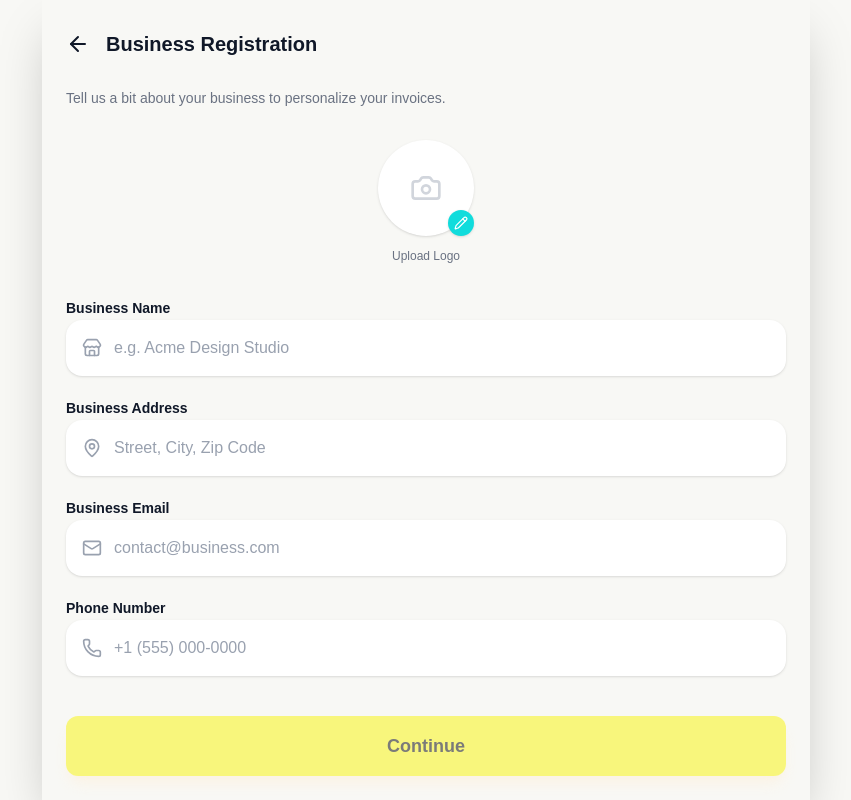
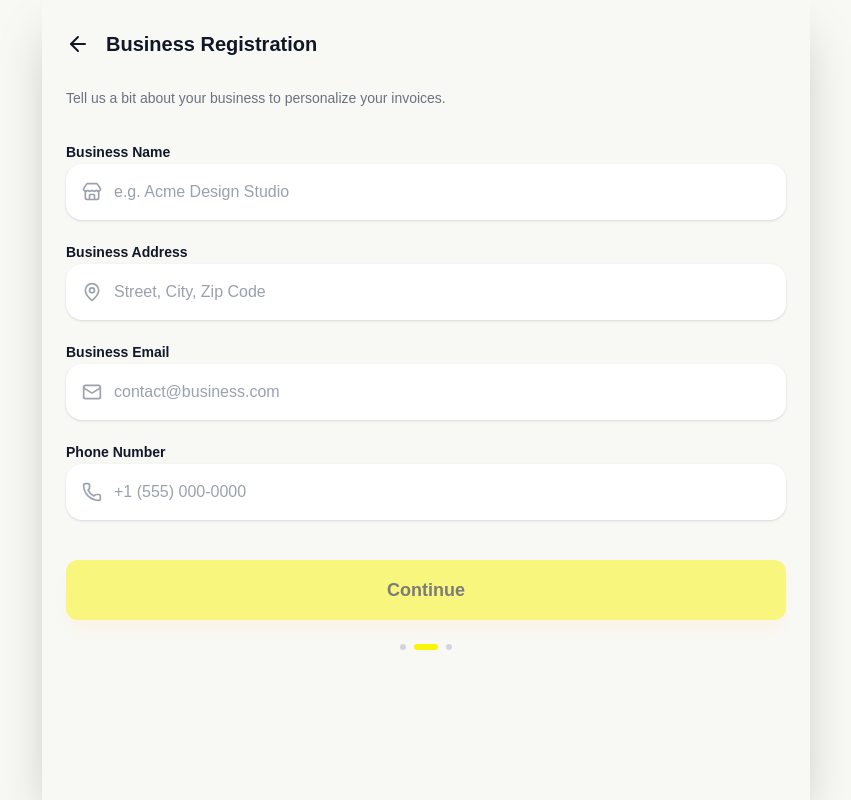
Before and after one commit to DennisDon678/instantinvoice, a Next.js app: page /onboarding in a window 1280 px wide. Shown: the whole page, without its empty margins (214-1065 px from the left). Built offline with nearby package versions, Linux system fonts and the light colour scheme.

Commit message:
feat: Implement dashboard page with financial summaries, invoice search/filtering, and initial onboarding redirection.

```diff
--- a/app/dashboard/page.jsx
+++ b/app/dashboard/page.jsx
@@ -9,7 +9,8 @@ import {
     CheckCircle2,
     XCircle,
     DollarSign,
-    TrendingUp
+    TrendingUp,
+    Settings
 } from "lucide-react";
 import { useRouter } from "next/navigation";
 import Link from "next/link";
@@ -176,7 +177,7 @@ export default function Dashboard() {
                 </div>
                 <Link href="/dashboard/settings">
                     <div className="w-11 h-11 rounded-full bg-gradient-to-br from-orange-200 to-orange-300 flex items-center justify-center text-orange-700 font-bold text-sm shadow-sm">
-                        {businessDetails?.name ? getInitials(businessDetails.name) : "JD"}
+                        <Settings />
                     </div>
                 </Link>
             </div>
--- a/app/onboarding/page.jsx
+++ b/app/onboarding/page.jsx
@@ -57,19 +57,6 @@ function Onboarding() {
                 <p className="text-gray-500 text-sm mb-8">
                     Tell us a bit about your business to personalize your invoices.
                 </p>
-
-                {/* Logo Upload */}
-                <div className="flex flex-col items-center mb-8">
-                    <div className="relative">
-                        <div className="w-24 h-24 bg-white rounded-full flex items-center justify-center shadow-sm mb-3">
-                            <Camera className="w-8 h-8 text-gray-300" />
-                        </div>
-                        <button className="absolute bottom-3 right-0 bg-[#11dcdc] p-1.5 rounded-full text-white hover:bg-[#0fbdbd] transition-colors shadow-sm">
-                            <Pencil className="w-3.5 h-3.5" />
-                        </button>
-                    </div>
-                    <span className="text-gray-500 text-xs font-medium">Upload Logo</span>
-                </div>
 
                 {/* Form Fields */}
                 <div className="space-y-5">
```
